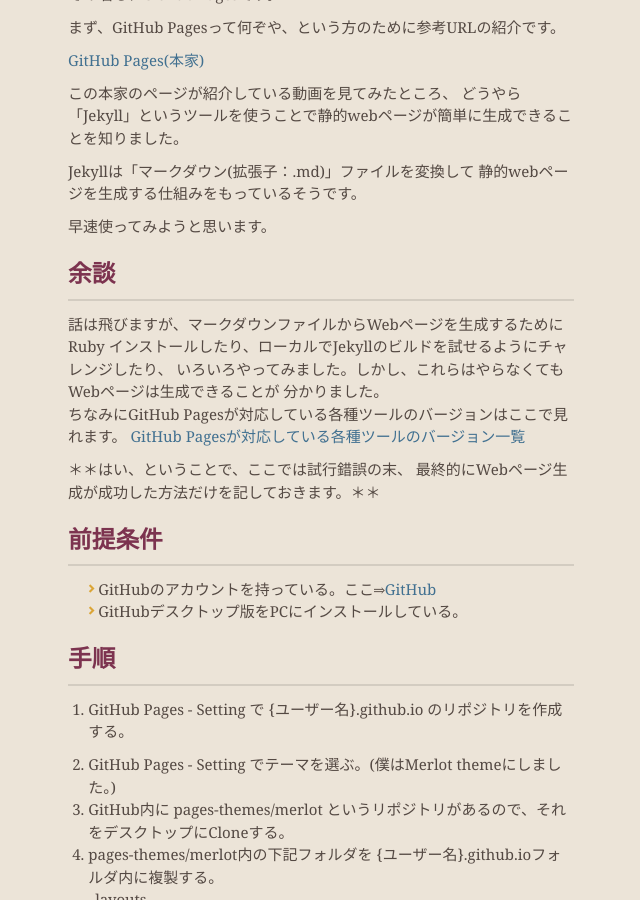
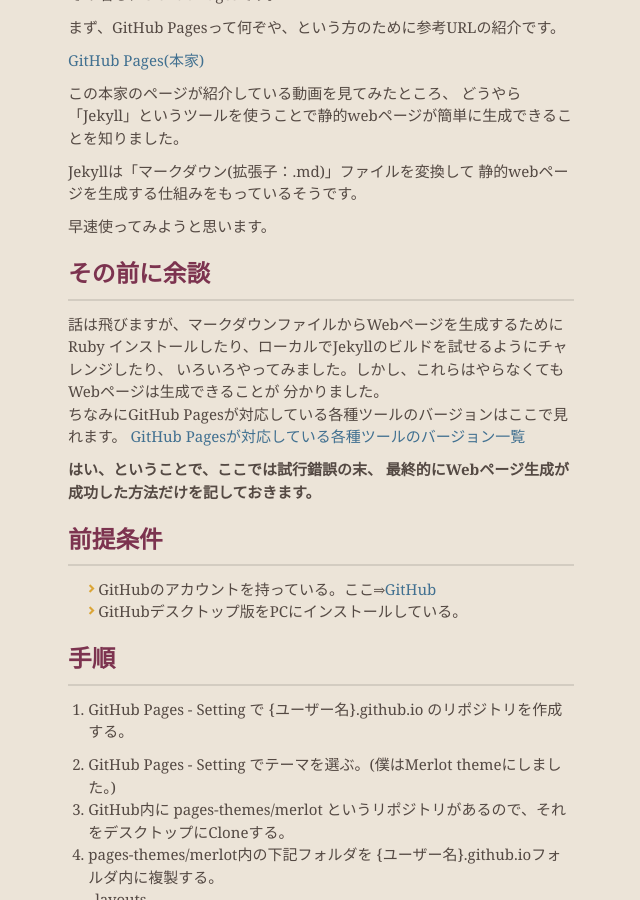
Before and after one commit to netchira/netchira.github.io, a Jekyll site: the page built from blog/githubpages_001.md, in a window 1280 px wide and 900 px high, scrolled down 763 px. Shown: the whole window, without its empty margins (319-959 px from the left). Built offline with Jekyll 4.4.1, drawn with Linux system fonts in a browser that asks for light colours; nearby versions of some CDN libraries; our own code applies the rules of GitHub Pages for plain Markdown files; the repository's description, which GitHub fills in, is left out.

Commit message:
Update githubpages_001.md

```diff
--- a/blog/githubpages_001.md
+++ b/blog/githubpages_001.md
@@ -40,7 +40,7 @@
 
 早速使ってみようと思います。
 
-### 余談
+### その前に余談
 話は飛びますが、マークダウンファイルからWebページを生成するために
 Ruby インストールしたり、ローカルでJekyllのビルドを試せるようにチャレンジしたり、
 いろいろやってみました。しかし、これらはやらなくてもWebページは生成できることが
@@ -49,8 +49,8 @@
 [GitHub Pagesが対応している各種ツールのバージョン一覧](https://pages.github.com/versions/)
 
 
-＊＊はい、ということで、ここでは試行錯誤の末、
-最終的にWebページ生成が成功した方法だけを記しておきます。＊＊
+**はい、ということで、ここでは試行錯誤の末、
+最終的にWebページ生成が成功した方法だけを記しておきます。**
 
 ### 前提条件
 - GitHubのアカウントを持っている。ここ⇒[GitHub](https://github.com/)
```
